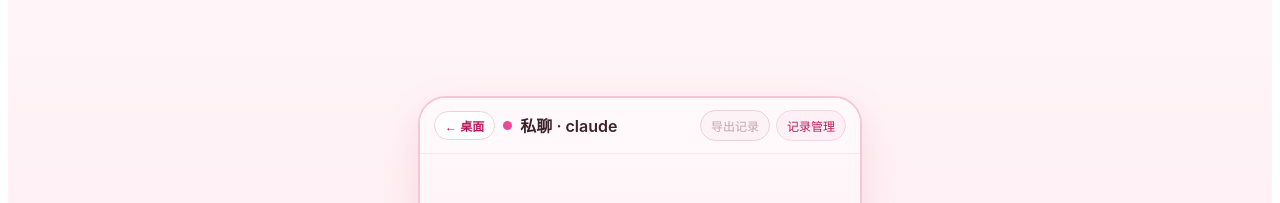
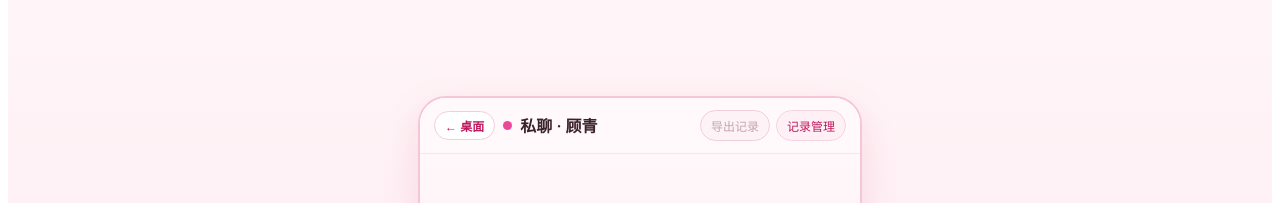
Before and after one commit to an0507/my-claude-frontend, a React (Vite) app: page / in a window 1280 px wide. Both pictures are taken after a click on the button "私聊". Shown: the part 16-219 px from the top of the page. Built offline with nearby package versions, Linux system fonts and the light colour scheme.

Commit message:
Update chat header name from 'claude' to '顾青'

```diff
--- a/src/components/ChatApp.jsx
+++ b/src/components/ChatApp.jsx
@@ -699,7 +699,7 @@ export default function ChatApp({ onBackHome }) {
               color: '#3b232c',
             }}
           >
-            私聊 · claude
+            私聊 · 顾青
           </h2>
         </div>
 
```
